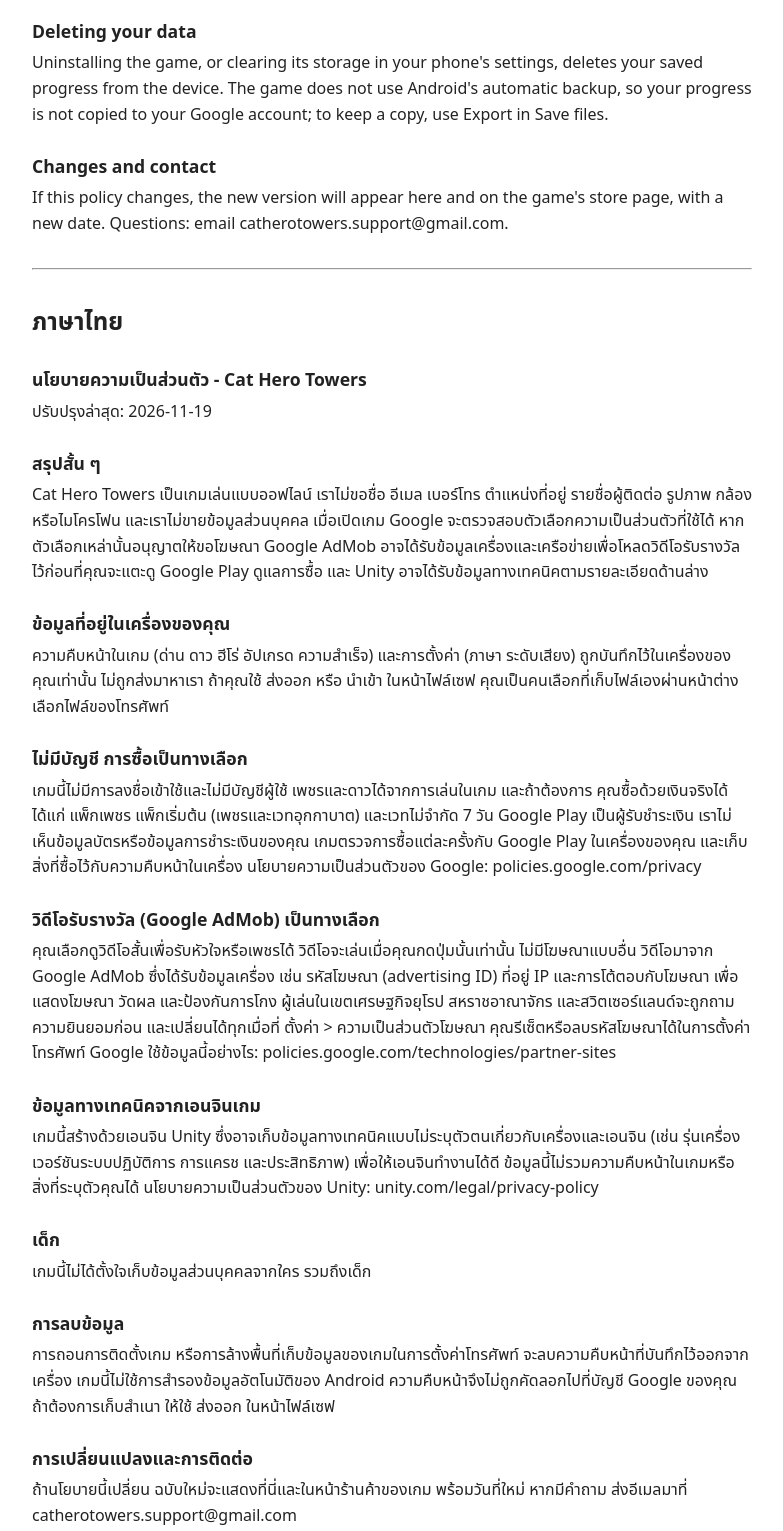
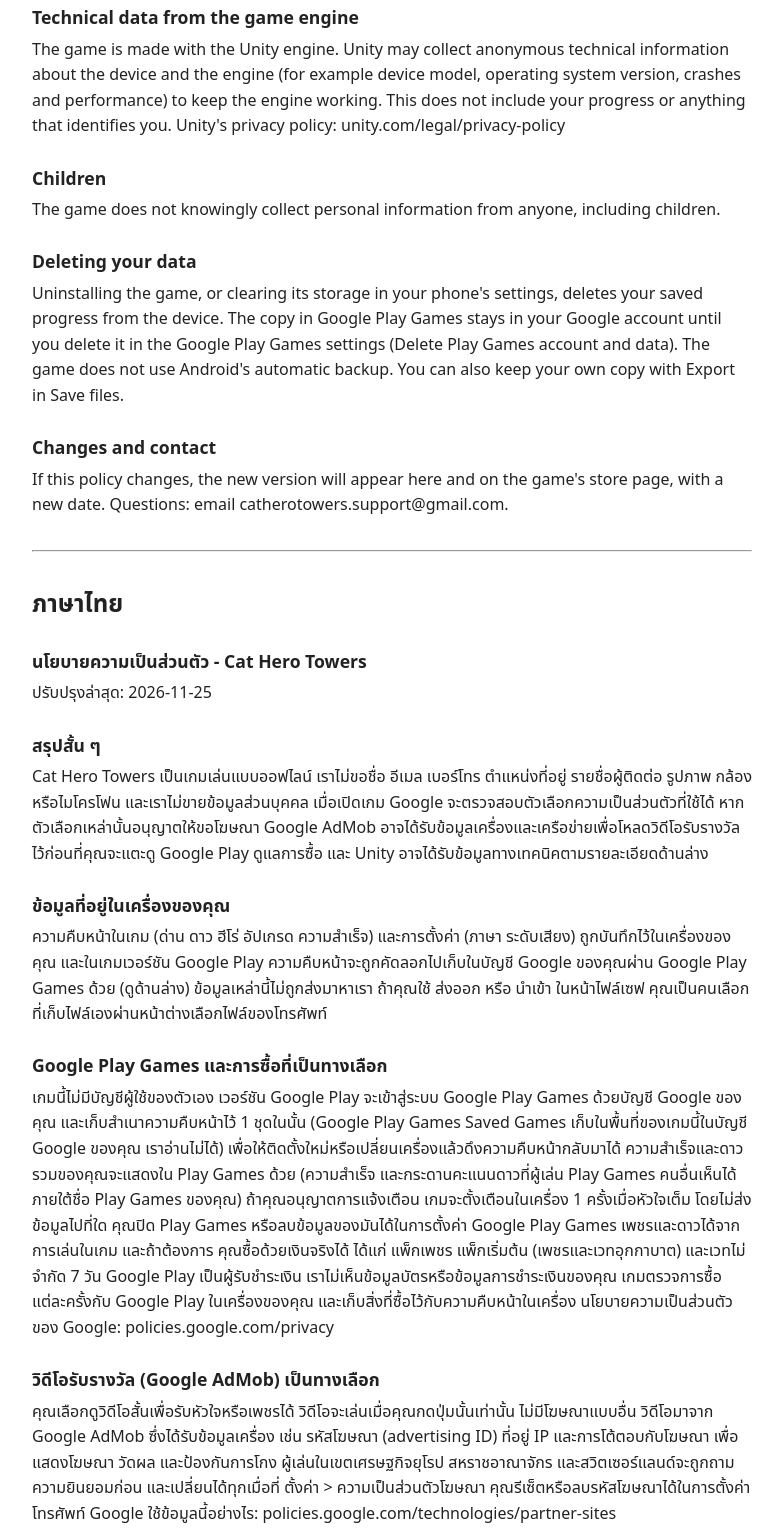
Before and after one commit to teeradetchratchapaiboon/teeradetchratchapaiboon.github.io, a plain HTML site: page privacy.html in a window 1280 px wide. Shown: the part 1201-2732 px from the top of the page, without its empty margins (248-1031 px from the left). Drawn offline with Linux system fonts and the light colour scheme.

Commit message:
Privacy policy 2026-11-25: Google Play Games cloud save, achievements, leaderboard, hearts reminder

```diff
--- a/privacy.html
+++ b/privacy.html
@@ -5,13 +5,13 @@
 h1{font-size:1.5em}h2{font-size:1.1em;margin:1.4em 0 .3em}p{margin:.3em 0}hr{margin:2em 0}</style></head><body>
 <h1>English</h1>
 <h2>Privacy Policy - Cat Hero Towers</h2>
-<p>Last updated: 2026-11-19</p>
+<p>Last updated: 2026-11-25</p>
 <h2>The short version</h2>
 <p>Cat Hero Towers plays offline. We do not ask for your name, email, phone number, location, contacts, photos, camera or microphone, and we do not sell personal information. Google checks the privacy choices available when the game opens. When those choices allow ads, Google AdMob can receive device and network information to load a reward video before you tap to watch. Google Play handles purchases. Unity may receive technical diagnostics as described below.</p>
 <h2>What stays on your device</h2>
-<p>Your progress (stages, stars, heroes, upgrades, achievements) and your settings (language, volume) are saved only on your device. They are not sent to us. If you use Export or Import in Save files, you choose where the file goes with your phone&#x27;s own file picker.</p>
-<h2>No accounts, optional purchases</h2>
-<p>The game has no sign-in and no account. Diamonds and stars are earned in the game. If you want to, you can also buy with real money: diamond packs, a starter pack (diamonds and meteor spell uses) and a 7-day unlimited spell pass. Google Play handles the payment: we never see your card or payment details. The game checks each purchase with Google Play on your device and keeps what you bought with your progress, on the device. Google&#x27;s privacy policy: policies.google.com/privacy</p>
+<p>Your progress (stages, stars, heroes, upgrades, achievements) and your settings (language, volume) are saved on your device. In the Google Play version your progress is also copied to your Google account through Google Play Games (see below). They are not sent to us. If you use Export or Import in Save files, you choose where the file goes with your phone&#x27;s own file picker.</p>
+<h2>Google Play Games and optional purchases</h2>
+<p>The game has no account of its own. The Google Play version signs in to Google Play Games with your Google account and keeps one copy of your progress there (Google Play Games Saved Games, stored in your Google account&#x27;s space for this game; we cannot read it), so a new install or a new phone can bring your progress back. Your achievements and your star total also show in Play Games (achievements, and a star leaderboard that other Play Games players can see under your Play Games name). If you allow notifications, the game sets one reminder on your phone for when your hearts are full; it is not sent anywhere. You can turn Play Games off or delete its data in the Google Play Games settings. Diamonds and stars are earned in the game. If you want to, you can also buy with real money: diamond packs, a starter pack (diamonds and meteor spell uses) and a 7-day unlimited spell pass. Google Play handles the payment: we never see your card or payment details. The game checks each purchase with Google Play on your device and keeps what you bought with your progress, on the device. Google&#x27;s privacy policy: policies.google.com/privacy</p>
 <h2>Optional reward videos (Google AdMob)</h2>
 <p>You can choose to watch a short video to get a heart or a diamond. A video plays only when you tap that button; there are no other ads. The videos come from Google AdMob, which receives device information such as the advertising ID, IP address and how the ad was used, to show ads, measure them and prevent fraud. In the EEA, the UK and Switzerland the game asks for your consent first, and you can change it any time in Settings &gt; Ad privacy. You can reset or delete the advertising ID in your phone&#x27;s settings. How Google uses this data: policies.google.com/technologies/partner-sites</p>
 <h2>Technical data from the game engine</h2>
@@ -19,19 +19,19 @@ h1{font-size:1.5em}h2{font-size:1.1em;margin:1.4em 0 .3em}p{margin:.3em 0}hr{mar
 <h2>Children</h2>
 <p>The game does not knowingly collect personal information from anyone, including children.</p>
 <h2>Deleting your data</h2>
-<p>Uninstalling the game, or clearing its storage in your phone&#x27;s settings, deletes your saved progress from the device. The game does not use Android&#x27;s automatic backup, so your progress is not copied to your Google account; to keep a copy, use Export in Save files.</p>
+<p>Uninstalling the game, or clearing its storage in your phone&#x27;s settings, deletes your saved progress from the device. The copy in Google Play Games stays in your Google account until you delete it in the Google Play Games settings (Delete Play Games account and data). The game does not use Android&#x27;s automatic backup. You can also keep your own copy with Export in Save files.</p>
 <h2>Changes and contact</h2>
 <p>If this policy changes, the new version will appear here and on the game&#x27;s store page, with a new date. Questions: email catherotowers.support@gmail.com.</p>
 <hr>
 <h1>ภาษาไทย</h1>
 <h2>นโยบายความเป็นส่วนตัว - Cat Hero Towers</h2>
-<p>ปรับปรุงล่าสุด: 2026-11-19</p>
+<p>ปรับปรุงล่าสุด: 2026-11-25</p>
 <h2>สรุปสั้น ๆ</h2>
 <p>Cat Hero Towers เป็นเกมเล่นแบบออฟไลน์ เราไม่ขอชื่อ อีเมล เบอร์โทร ตำแหน่งที่อยู่ รายชื่อผู้ติดต่อ รูปภาพ กล้อง หรือไมโครโฟน และเราไม่ขายข้อมูลส่วนบุคคล เมื่อเปิดเกม Google จะตรวจสอบตัวเลือกความเป็นส่วนตัวที่ใช้ได้ หากตัวเลือกเหล่านั้นอนุญาตให้ขอโฆษณา Google AdMob อาจได้รับข้อมูลเครื่องและเครือข่ายเพื่อโหลดวิดีโอรับรางวัลไว้ก่อนที่คุณจะแตะดู Google Play ดูแลการซื้อ และ Unity อาจได้รับข้อมูลทางเทคนิคตามรายละเอียดด้านล่าง</p>
 <h2>ข้อมูลที่อยู่ในเครื่องของคุณ</h2>
-<p>ความคืบหน้าในเกม (ด่าน ดาว ฮีโร่ อัปเกรด ความสำเร็จ) และการตั้งค่า (ภาษา ระดับเสียง) ถูกบันทึกไว้ในเครื่องของคุณเท่านั้น ไม่ถูกส่งมาหาเรา ถ้าคุณใช้ ส่งออก หรือ นำเข้า ในหน้าไฟล์เซฟ คุณเป็นคนเลือกที่เก็บไฟล์เองผ่านหน้าต่างเลือกไฟล์ของโทรศัพท์</p>
-<h2>ไม่มีบัญชี การซื้อเป็นทางเลือก</h2>
-<p>เกมนี้ไม่มีการลงชื่อเข้าใช้และไม่มีบัญชีผู้ใช้ เพชรและดาวได้จากการเล่นในเกม และถ้าต้องการ คุณซื้อด้วยเงินจริงได้ ได้แก่ แพ็กเพชร แพ็กเริ่มต้น (เพชรและเวทอุกกาบาต) และเวทไม่จำกัด 7 วัน Google Play เป็นผู้รับชำระเงิน เราไม่เห็นข้อมูลบัตรหรือข้อมูลการชำระเงินของคุณ เกมตรวจการซื้อแต่ละครั้งกับ Google Play ในเครื่องของคุณ และเก็บสิ่งที่ซื้อไว้กับความคืบหน้าในเครื่อง นโยบายความเป็นส่วนตัวของ Google: policies.google.com/privacy</p>
+<p>ความคืบหน้าในเกม (ด่าน ดาว ฮีโร่ อัปเกรด ความสำเร็จ) และการตั้งค่า (ภาษา ระดับเสียง) ถูกบันทึกไว้ในเครื่องของคุณ และในเกมเวอร์ชัน Google Play ความคืบหน้าจะถูกคัดลอกไปเก็บในบัญชี Google ของคุณผ่าน Google Play Games ด้วย (ดูด้านล่าง) ข้อมูลเหล่านี้ไม่ถูกส่งมาหาเรา ถ้าคุณใช้ ส่งออก หรือ นำเข้า ในหน้าไฟล์เซฟ คุณเป็นคนเลือกที่เก็บไฟล์เองผ่านหน้าต่างเลือกไฟล์ของโทรศัพท์</p>
+<h2>Google Play Games และการซื้อที่เป็นทางเลือก</h2>
+<p>เกมนี้ไม่มีบัญชีผู้ใช้ของตัวเอง เวอร์ชัน Google Play จะเข้าสู่ระบบ Google Play Games ด้วยบัญชี Google ของคุณ และเก็บสำเนาความคืบหน้าไว้ 1 ชุดในนั้น (Google Play Games Saved Games เก็บในพื้นที่ของเกมนี้ในบัญชี Google ของคุณ เราอ่านไม่ได้) เพื่อให้ติดตั้งใหม่หรือเปลี่ยนเครื่องแล้วดึงความคืบหน้ากลับมาได้ ความสำเร็จและดาวรวมของคุณจะแสดงใน Play Games ด้วย (ความสำเร็จ และกระดานคะแนนดาวที่ผู้เล่น Play Games คนอื่นเห็นได้ภายใต้ชื่อ Play Games ของคุณ) ถ้าคุณอนุญาตการแจ้งเตือน เกมจะตั้งเตือนในเครื่อง 1 ครั้งเมื่อหัวใจเต็ม โดยไม่ส่งข้อมูลไปที่ใด คุณปิด Play Games หรือลบข้อมูลของมันได้ในการตั้งค่า Google Play Games เพชรและดาวได้จากการเล่นในเกม และถ้าต้องการ คุณซื้อด้วยเงินจริงได้ ได้แก่ แพ็กเพชร แพ็กเริ่มต้น (เพชรและเวทอุกกาบาต) และเวทไม่จำกัด 7 วัน Google Play เป็นผู้รับชำระเงิน เราไม่เห็นข้อมูลบัตรหรือข้อมูลการชำระเงินของคุณ เกมตรวจการซื้อแต่ละครั้งกับ Google Play ในเครื่องของคุณ และเก็บสิ่งที่ซื้อไว้กับความคืบหน้าในเครื่อง นโยบายความเป็นส่วนตัวของ Google: policies.google.com/privacy</p>
 <h2>วิดีโอรับรางวัล (Google AdMob) เป็นทางเลือก</h2>
 <p>คุณเลือกดูวิดีโอสั้นเพื่อรับหัวใจหรือเพชรได้ วิดีโอจะเล่นเมื่อคุณกดปุ่มนั้นเท่านั้น ไม่มีโฆษณาแบบอื่น วิดีโอมาจาก Google AdMob ซึ่งได้รับข้อมูลเครื่อง เช่น รหัสโฆษณา (advertising ID) ที่อยู่ IP และการโต้ตอบกับโฆษณา เพื่อแสดงโฆษณา วัดผล และป้องกันการโกง ผู้เล่นในเขตเศรษฐกิจยุโรป สหราชอาณาจักร และสวิตเซอร์แลนด์จะถูกถามความยินยอมก่อน และเปลี่ยนได้ทุกเมื่อที่ ตั้งค่า &gt; ความเป็นส่วนตัวโฆษณา คุณรีเซ็ตหรือลบรหัสโฆษณาได้ในการตั้งค่าโทรศัพท์ Google ใช้ข้อมูลนี้อย่างไร: policies.google.com/technologies/partner-sites</p>
 <h2>ข้อมูลทางเทคนิคจากเอนจินเกม</h2>
@@ -39,7 +39,7 @@ h1{font-size:1.5em}h2{font-size:1.1em;margin:1.4em 0 .3em}p{margin:.3em 0}hr{mar
 <h2>เด็ก</h2>
 <p>เกมนี้ไม่ได้ตั้งใจเก็บข้อมูลส่วนบุคคลจากใคร รวมถึงเด็ก</p>
 <h2>การลบข้อมูล</h2>
-<p>การถอนการติดตั้งเกม หรือการล้างพื้นที่เก็บข้อมูลของเกมในการตั้งค่าโทรศัพท์ จะลบความคืบหน้าที่บันทึกไว้ออกจากเครื่อง เกมนี้ไม่ใช้การสำรองข้อมูลอัตโนมัติของ Android ความคืบหน้าจึงไม่ถูกคัดลอกไปที่บัญชี Google ของคุณ ถ้าต้องการเก็บสำเนา ให้ใช้ ส่งออก ในหน้าไฟล์เซฟ</p>
+<p>การถอนการติดตั้งเกม หรือการล้างพื้นที่เก็บข้อมูลของเกมในการตั้งค่าโทรศัพท์ จะลบความคืบหน้าที่บันทึกไว้ออกจากเครื่อง ส่วนสำเนาใน Google Play Games ยังอยู่ในบัญชี Google ของคุณจนกว่าคุณจะลบในการตั้งค่า Google Play Games (ลบบัญชีและข้อมูล Play Games) เกมนี้ไม่ใช้การสำรองข้อมูลอัตโนมัติของ Android และคุณเก็บสำเนาเองได้ด้วย ส่งออก ในหน้าไฟล์เซฟ</p>
 <h2>การเปลี่ยนแปลงและการติดต่อ</h2>
 <p>ถ้านโยบายนี้เปลี่ยน ฉบับใหม่จะแสดงที่นี่และในหน้าร้านค้าของเกม พร้อมวันที่ใหม่ หากมีคำถาม ส่งอีเมลมาที่ catherotowers.support@gmail.com</p>
 </body></html>
```
